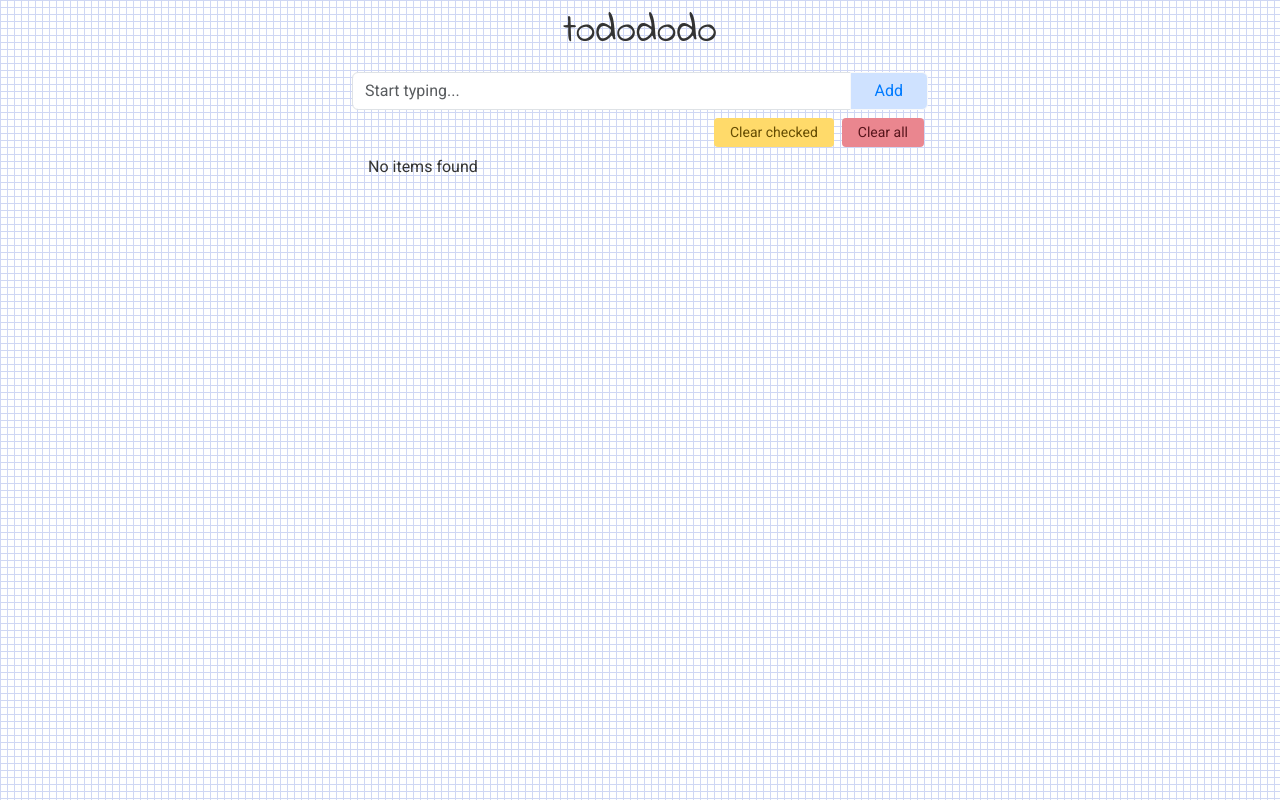
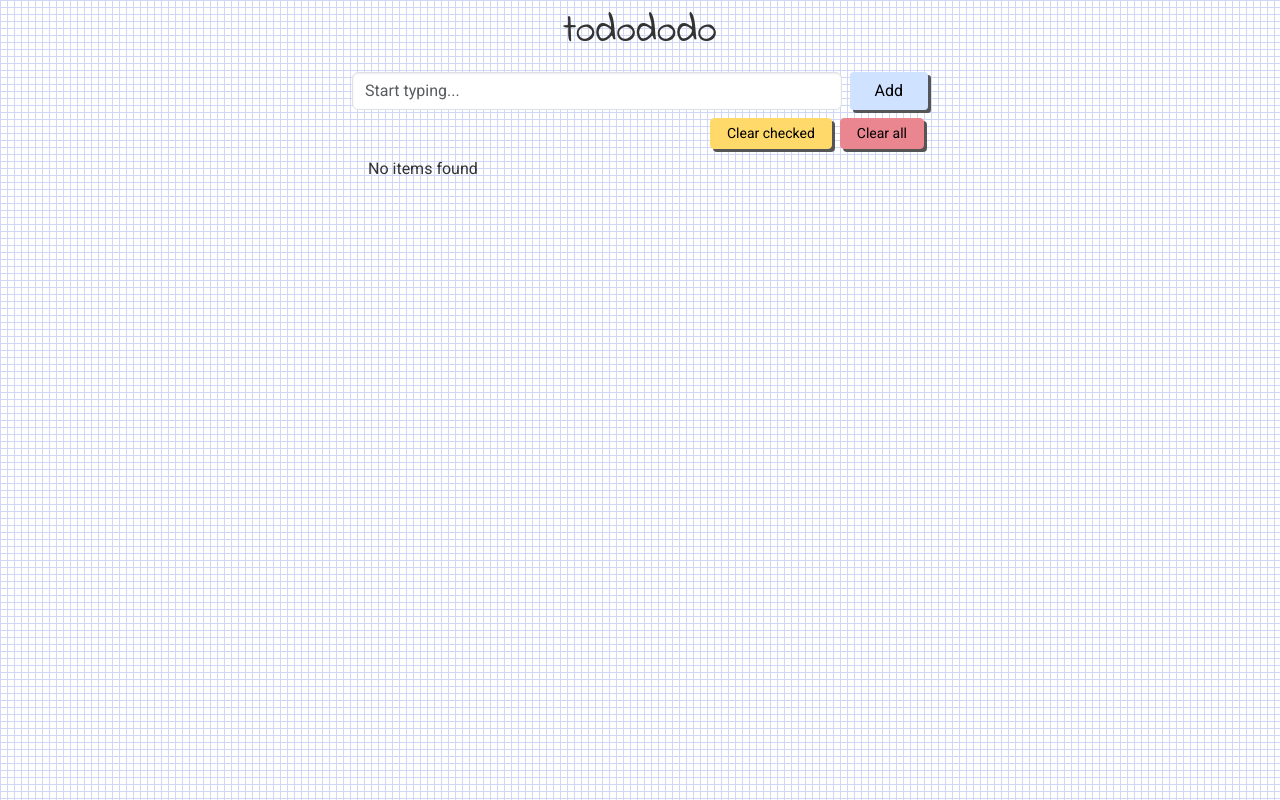
Before and after one commit to hheman/todo, a React app: page / in a window 1280 px wide. Built offline with nearby package versions, Linux system fonts and the light colour scheme.

Commit message:
add bootstrap sass processing and style using bootstrap vars

```diff
--- a/index.js
+++ b/index.js
@@ -5,7 +5,7 @@ import { BrowserRouter } from 'react-router';
 import { Provider } from 'react-redux';
 import store from './src/store/store';
 
-import 'bootstrap/dist/css/bootstrap.min.css';
+import './styles.scss';
 
 createRoot(document.getElementById('root')).render(
   <React.StrictMode>
--- a/package.json
+++ b/package.json
@@ -38,6 +38,8 @@
     "eslint-plugin-react": "^7.37.2",
     "path": "^0.12.7",
     "prettier": "^3.3.3",
+    "sass": "~1.32.0",
+    "sass-loader": "^16.0.5",
     "style-loader": "^4.0.0",
     "webpack": "^5.93.0",
     "webpack-cli": "^5.1.4",
--- a/src/Home.js
+++ b/src/Home.js
@@ -1,42 +1,13 @@
 import React from 'react';
 import ItemsList from './ItemsList';
 import ItemForm from './ItemForm';
-import { Button } from 'react-bootstrap';
-import { useDispatch } from 'react-redux';
-import { removeCheckedItems, removeAllItems } from './store/itemsSlice';
+import ItemActions from './ItemActions';
 
 const Home = () => {
-  const dispatch = useDispatch();
-
   return (
     <>
       <ItemForm />
-      <div className="d-flex text-center justify-content-end my-2">
-        <Button
-          size="sm"
-          className="mx-1 px-3"
-          style={{
-            backgroundColor: '#ffda6a',
-            border: '#fff3cd',
-            color: '#664d03',
-          }}
-          onClick={() => dispatch(removeCheckedItems())}
-        >
-          Clear checked
-        </Button>
-        <Button
-          size="sm"
-          className="mx-1 px-3"
-          style={{
-            backgroundColor: '#ea868f',
-            border: '#ea868f',
-            color: '#58151c',
-          }}
-          onClick={() => dispatch(removeAllItems())}
-        >
-          Clear all
-        </Button>
-      </div>
+      <ItemActions />
       <ItemsList count={3} />
     </>
   );
--- /dev/null
+++ b/src/ItemActions.js
@@ -0,0 +1,41 @@
+import React from 'react';
+import { Button } from 'react-bootstrap';
+import { useDispatch } from 'react-redux';
+import { removeCheckedItems, removeAllItems } from './store/itemsSlice';
+
+const ItemActions = () => {
+  const dispatch = useDispatch();
+
+  return (
+    <div className="d-flex text-center justify-content-end my-2">
+      <Button
+        size="sm"
+        className="mx-1 px-3"
+        variant="warning"
+        // style={{
+        //   backgroundColor: '#ffda6a',
+        //   border: '#fff3cd',
+        //   color: '#664d03',
+        // }}
+        onClick={() => dispatch(removeCheckedItems())}
+      >
+        Clear checked
+      </Button>
+      <Button
+        size="sm"
+        className="mx-1 px-3"
+        variant="danger"
+        // style={{
+        //   backgroundColor: '#ea868f',
+        //   border: '#ea868f',
+        //   color: '#58151c',
+        // }}
+        onClick={() => dispatch(removeAllItems())}
+      >
+        Clear all
+      </Button>
+    </div>
+  );
+};
+
+export default ItemActions;
--- a/src/ItemForm.js
+++ b/src/ItemForm.js
@@ -2,7 +2,6 @@ import React, { useState } from 'react';
 import { useDispatch } from 'react-redux';
 import Form from 'react-bootstrap/Form';
 import Button from 'react-bootstrap/Button';
-import InputGroup from 'react-bootstrap/InputGroup';
 import { addItem } from './store/itemsSlice';
 
 function ItemForm() {
@@ -18,23 +17,22 @@ function ItemForm() {
   };
 
   return (
-    <Form className="mt-3 mb-2" onSubmit={handleSubmit}>
-      <InputGroup>
+    <Form className="d-flex mt-3 mb-2 mr-2" onSubmit={handleSubmit}>
       <Form.Control
         type="text"
         placeholder="Start typing..."
+        className="flex-grow-1"
         value={itemName}
         onChange={(e) => setItemName(e.target.value)}
       />
       <Button
-          variant="light"
-          className="px-4"
-          style={{ backgroundColor: '#cfe2ff', color: '#007bff' }}
+        variant="primary"
+        className="px-4 ms-2 flex-shrink-0"
+        // style={{ backgroundColor: '#cfe2ff', color: '#007bff' }}
         onClick={handleSubmit}
       >
         Add
       </Button>
-      </InputGroup>
     </Form>
   );
 }
--- /dev/null
+++ b/styles.scss
@@ -0,0 +1,25 @@
+
+$body-color: #212529; // Text color
+$font-family-base: 'Open Sans', Helvetica, Arial, sans-serif; // Base font family
+$primary: #cfe2ff;
+$warning: #ffda6a;
+$danger: #ea868f;
+
+// Components
+$focus-ring-width: .1rem !default;
+
+// Buttons
+$enable-shadows: true; // Enable button shadows
+$btn-border-radius: .2rem; // Button border radius
+$btn-box-width: 3px;
+$btn-box-shadow: $btn-box-width $btn-box-width 0 #555;
+$btn-box-hover-width: 1px;
+$btn-box-hover-shadow: $btn-box-hover-width $btn-box-hover-width 0 #222;
+
+@import "~bootstrap/scss/bootstrap";
+
+.btn {
+    &:hover {
+        box-shadow: $btn-box-hover-shadow;
+      }
+}
--- a/webpack.config.js
+++ b/webpack.config.js
@@ -5,80 +5,39 @@ const HtmlWebpackPlugin = require('html-webpack-plugin');
 After that apply all the rules in module.rules and produce the output and place it in main.js in the public folder.*/
 
 module.exports = {
-  /** "mode"
-   * the environment - development, production, none. tells webpack
-   * to use its built-in optimizations accordingly. default is production
-   */
   mode: 'development',
-  /** "entry"
-   * the entry point
-   */
   entry: './index.js',
   output: {
-    /** "path"
-     * the folder path of the output file
-     */
     path: path.resolve(__dirname, 'public'),
-    /** "filename"
-     * the name of the output file
-     */
     filename: 'main.js',
     publicPath: '/',
   },
-  /** "target"
-   * setting "node" as target app (server side), and setting it as "web" is
-   * for browser (client side). Default is "web"
-   */
   target: 'web',
   devServer: {
-    /** "port"
-     * port of dev server
-     */
     port: '9500',
-    /** "static"
-     * This property tells Webpack what static file it should serve
-     */
     static: ['./public'],
-    /** "open"
-     * opens the browser after server is successfully started
-     */
     open: false,
-    /** "hot"
-     * enabling and disabling HMR. takes "true", "false" and "only".
-     * "only" is used if enable Hot Module Replacement without page
-     * refresh as a fallback in case of build failures
-     */
     hot: true,
-    /** "liveReload"
-     * disable live reload on the browser. "hot" must be set to false for this to work
-     */
     liveReload: true,
     historyApiFallback: true,
   },
   resolve: {
-    /** "extensions"
-     * If multiple files share the same name but have different extensions, webpack will
-     * resolve the one with the extension listed first in the array and skip the rest.
-     * This is what enables users to leave off the extension when importing
-     */
     extensions: ['.js', '.jsx', '.json'],
   },
   module: {
-    /** "rules"
-     * This says - "Hey webpack compiler, when you come across a path that resolves to a '.js or .jsx'
-     * file inside of a require()/import statement, use the babel-loader to transform it before you
-     * add it to the bundle. And in this process, kindly make sure to exclude node_modules folder from
-     * being searched"
-     */
     rules: [
       {
-        test: /\.(js|jsx)$/, //kind of file extension this rule should look for and apply in test
-        exclude: /node_modules/, //folder to be excluded
-        use: 'babel-loader', //loader which we are going to use
+        test: /\.(js|jsx)$/,
+        exclude: /node_modules/,
+        use: 'babel-loader',
       },
       {
         test: /\.css$/i,
         use: ['style-loader', 'css-loader'],
+      },
+      {
+        test: /\.scss$/i,
+        use: ['style-loader', 'css-loader', 'sass-loader'],
       },
     ],
   },
```
Also changed, not shown: 1 other file (tests, documents, lock files or other folders). Lines whose indentation alone changed are shown as unchanged.
